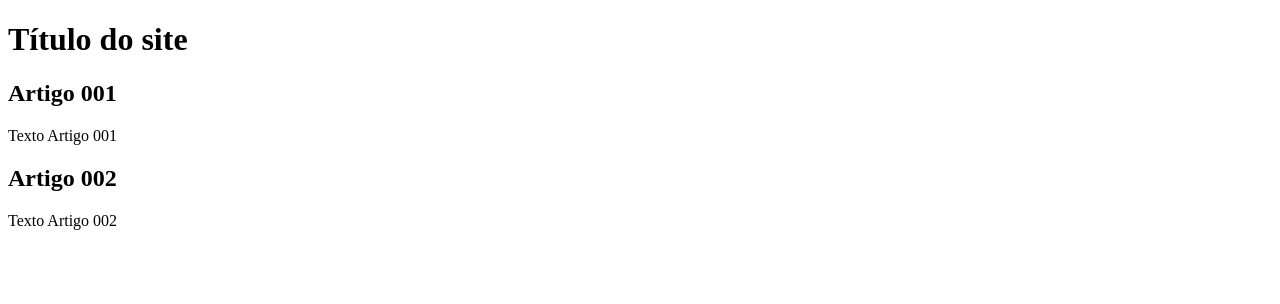
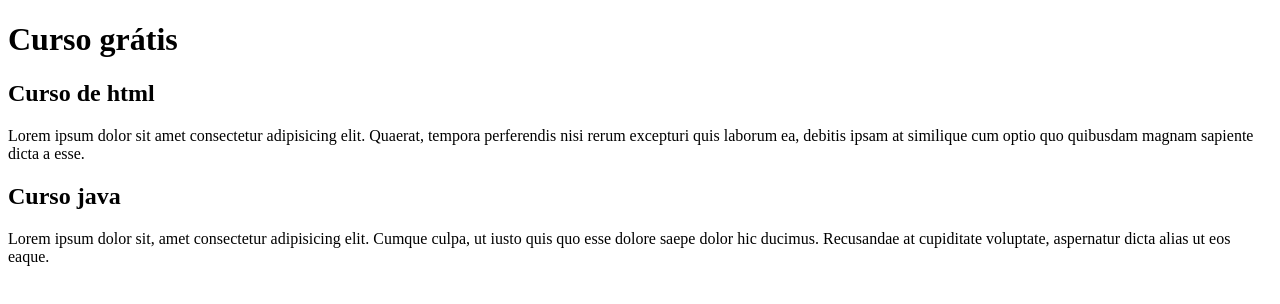
Before and after one commit to ThiagoCrtz/projeto-site, a plain HTML site: page index.html in a window 1280 px wide. Drawn offline with Linux system fonts and the light colour scheme.

Commit message:
comecei a escrever o conteudo

```diff
--- a/index.html
+++ b/index.html
@@ -9,15 +9,15 @@
 <body>
     <main>
         <header>
-            <h1>Título do site</h1>
+            <h1>Curso grátis</h1>
         </header>
 
-            <h2>Artigo 001</h2>
-            <p>Texto Artigo 001</p>
+            <h2>Curso de html</h2>
+            <p>Lorem ipsum dolor sit amet consectetur adipisicing elit. Quaerat, tempora perferendis nisi rerum excepturi quis laborum ea, debitis ipsam at similique cum optio quo quibusdam magnam sapiente dicta a esse.</p>
         </article>
         <article>
-            <h2>Artigo 002</h2>
-            <p>Texto Artigo 002</p>
+            <h2>Curso java</h2>
+            <p>Lorem ipsum dolor sit, amet consectetur adipisicing elit. Cumque culpa, ut iusto quis quo esse dolore saepe dolor hic ducimus. Recusandae at cupiditate voluptate, aspernatur dicta alias ut eos eaque.</p>
         </article>
     </main>
 </body>
```
